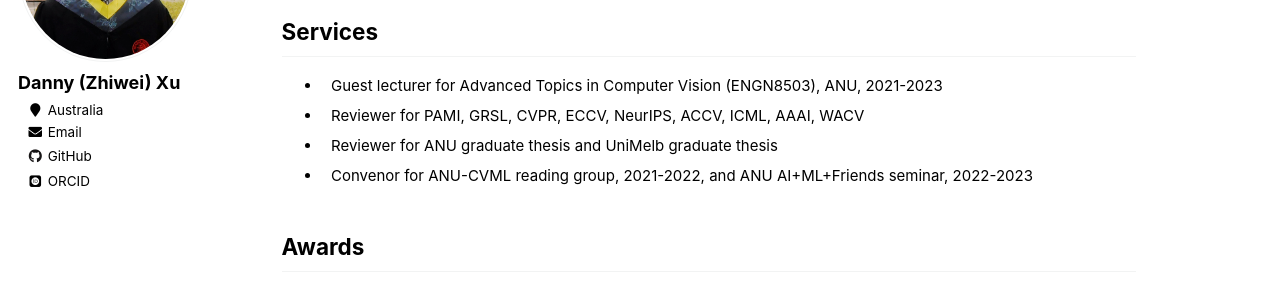
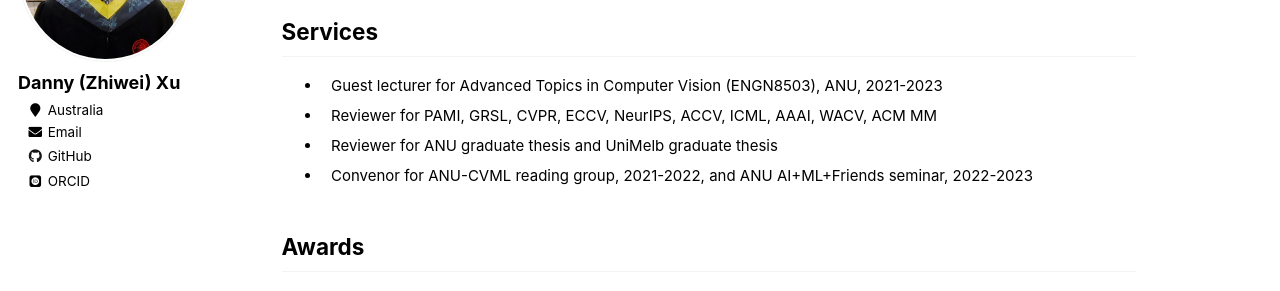
Before and after one commit to zwxu064/zwxu064.github.io, a Jekyll site: the page built from _pages/about.html, in a window 1280 px wide and 900 px high, scrolled down 3163 px. Shown: the part 154-445 px from the top of the window. Built offline with Jekyll 4.4.1, drawn with Linux system fonts in a browser that asks for light colours; some web fonts are replaced.

Commit message:
Update about.html

```diff
--- a/_pages/about.html
+++ b/_pages/about.html
@@ -485,7 +485,7 @@ ul{li{padding-inline-start: 1ch;}}
 <h2 id="services">Services</h2>
   <ul>
     <li><div>Guest lecturer for Advanced Topics in Computer Vision (ENGN8503), ANU, 2021-2023</div>
-    <li><div>Reviewer for PAMI, GRSL, CVPR, ECCV, NeurIPS, ACCV, ICML, AAAI, WACV</div>
+    <li><div>Reviewer for PAMI, GRSL, CVPR, ECCV, NeurIPS, ACCV, ICML, AAAI, WACV, ACM MM</div>
 	<li><div>Reviewer for ANU graduate thesis and UniMelb graduate thesis</div>
     <li><div>Convenor for ANU-CVML reading group, 2021-2022, and ANU <a style="color: inherit;" href="https://cs.anu.edu.au/ai-ml-friends/", target="_blank">AI+ML+Friends seminar</a>, 2022-2023</div>
   </ul>
```
